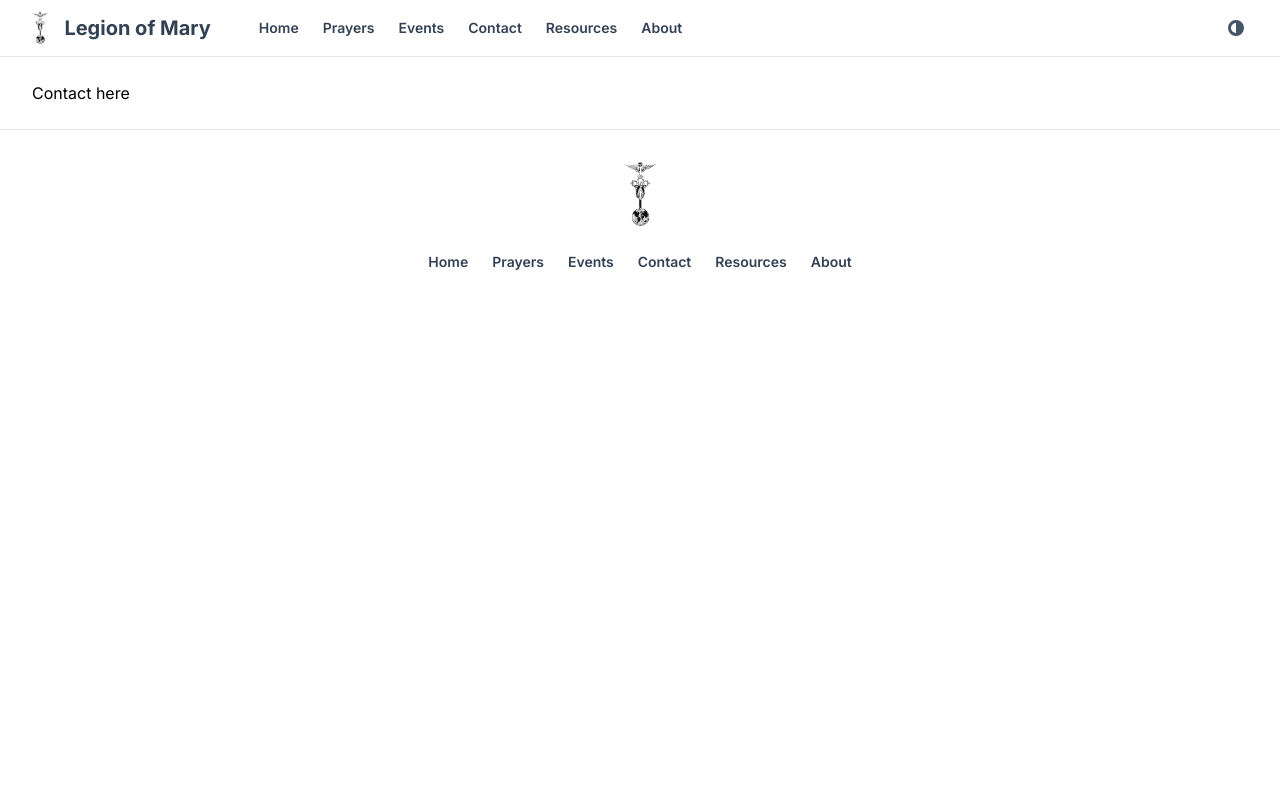
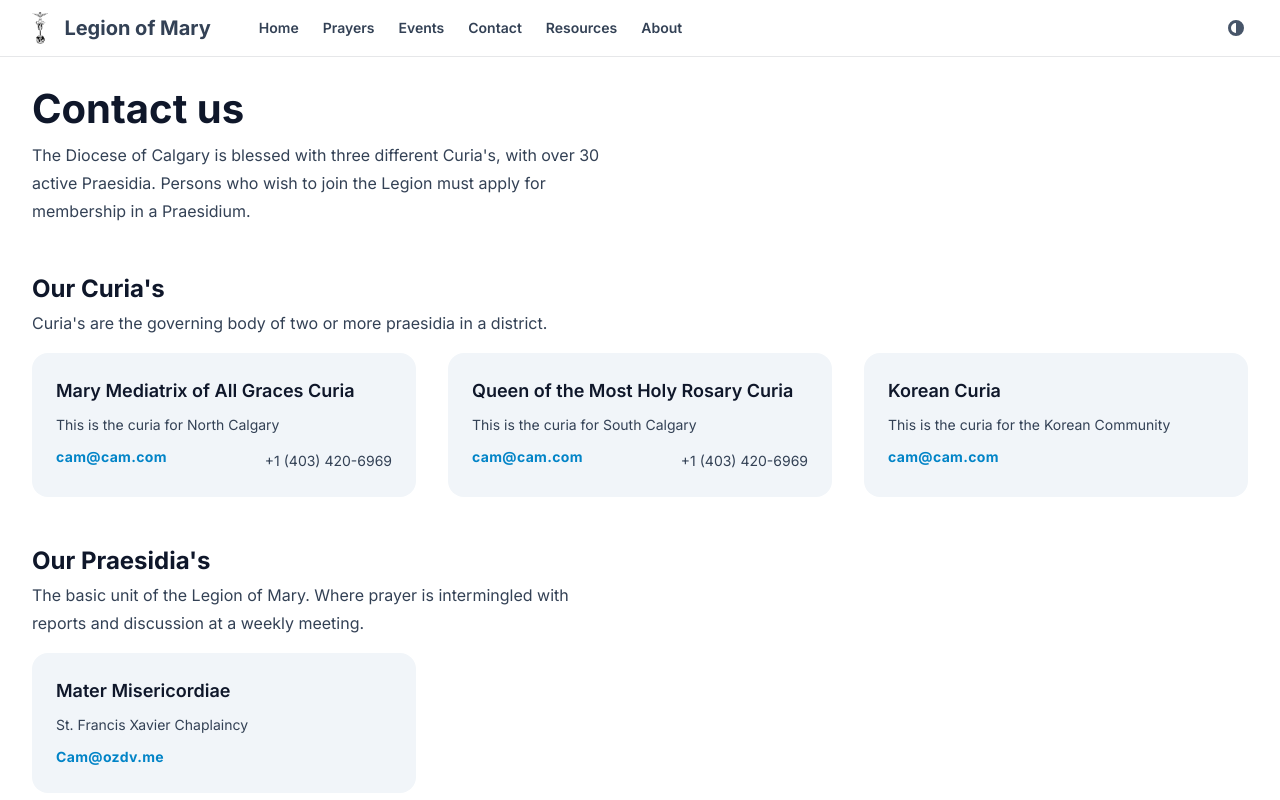
Before and after one commit to ozdv/legion, a Next.js app: page /contact in a window 1280 px wide. Shown: the top 800 px of the page. Built offline with nearby package versions, Linux system fonts and the light colour scheme.

Commit message:
Cards Component & Cotnact Praesidia page

```diff
--- a/src/app/contact/page.tsx
+++ b/src/app/contact/page.tsx
@@ -1,3 +1,4 @@
+import Cards from "@/components/shared/cards";
 import { Container } from "@/components/shared/container";
 import { Metadata } from "next";
 
@@ -7,18 +8,93 @@ export const metadata: Metadata = {
 };
 
 const Contact = () => {
-  // https://tailwindui.com/components/marketing/sections/team-sections
-  // Contact team people / praesidiums ^
-  // contact curias ?
+  const curiaList = [
+    {
+      name: "Mary Mediatrix of All Graces Curia",
+      description: "This is the curia for North Calgary",
+      email: "cam@cam.com",
+      phone: "+1 (403) 420-6969",
+    },
+    {
+      name: "Queen of the Most Holy Rosary Curia",
+      description: "This is the curia for South Calgary",
+      email: "cam@cam.com",
+      phone: "+1 (403) 420-6969",
+    },
+    {
+      name: "Korean Curia",
+      description: "This is the curia for the Korean Community",
+      email: "cam@cam.com",
+    },
+  ];
 
-  // https://tailwindui.com/components/marketing/sections/contact-sections
-  // Contact forms ^
+  const praesidiaList = [
+    {
+      name: "Mater Misericordiae",
+      parish: "St. Francis Xavier Chaplaincy",
+      email: "Cam@ozdv.me",
+      phone: "",
+    },
+  ];
 
   return (
     <Container className="">
-      <div className="flex flex-col">
-        <div>Contact here</div>
-      </div>
+      <section className="space-y-8 sm:space-y-12">
+        <div className="">
+          <h2 className="text-3xl font-bold text-slate-900 dark:text-slate-100 sm:text-4xl">
+            Contact us
+          </h2>
+          <p className="mt-1 max-w-xl text-sm text-slate-700 dark:text-slate-200 sm:text-base">
+            The Diocese of Calgary is blessed with three different Curia&apos;s,
+            with over 30 active Praesidia. Persons who wish to join the Legion
+            must apply for membership in a Praesidium.
+          </p>
+        </div>
+
+        <div className="">
+          <h3 className="text-2xl font-bold text-slate-900 dark:text-slate-100 sm:text-2xl">
+            Our Curia&apos;s
+          </h3>
+          <p className="mt-1 max-w-xl text-sm text-slate-700 dark:text-slate-200 sm:text-base">
+            Curia&apos;s are the governing body of two or more praesidia in a
+            district.
+          </p>
+          <div className="mt-4 grid grid-cols-1 gap-4 sm:grid-cols-2 lg:col-span-3 lg:grid-cols-3 lg:gap-8">
+            {curiaList.map((curia, idx) => (
+              <Cards
+                key={idx}
+                title={curia.name}
+                description={curia.description}
+                email={curia.email}
+                phone={curia.phone}
+              />
+            ))}
+          </div>
+        </div>
+
+        <div className="">
+          <h3 className="text-2xl font-bold text-slate-900 dark:text-slate-100 sm:text-2xl">
+            Our Praesidia&apos;s
+          </h3>
+
+          <p className="mt-1 max-w-xl text-sm text-slate-700 dark:text-slate-200 sm:text-base">
+            The basic unit of the Legion of Mary. Where prayer is intermingled
+            with reports and discussion at a weekly meeting.
+          </p>
+
+          <div className="mt-4 grid grid-cols-1 gap-4 sm:grid-cols-2 lg:col-span-3 lg:grid-cols-3 lg:gap-8">
+            {praesidiaList.map((curia, idx) => (
+              <Cards
+                key={idx}
+                title={curia.name}
+                description={curia.parish}
+                email={curia.email}
+                phone={curia?.phone}
+              />
+            ))}
+          </div>
+        </div>
+      </section>
     </Container>
   );
 };
--- /dev/null
+++ b/src/components/shared/cards.tsx
@@ -0,0 +1,44 @@
+import { Link } from "./link";
+
+type Props = {
+  title: string;
+  description: string;
+  email: string;
+  phone?: string;
+};
+
+const Cards = (props: Props) => {
+  const { title, description, email, phone } = props;
+
+  return (
+    <div className="rounded-2xl bg-slate-100 p-4 dark:bg-slate-800 sm:p-6">
+      <h3 className="text-lg font-semibold text-slate-900 dark:text-slate-100 sm:leading-7">
+        {title}
+      </h3>
+      <p className="mt-2 text-sm text-slate-700 dark:text-slate-200">
+        {description}
+      </p>
+      <dl className="mt-2 flex flex-row justify-between text-sm leading-6">
+        <div>
+          <dt className="sr-only">Email</dt>
+          <dd>
+            <Link
+              className="font-bold tracking-wide text-sky-600 hover:underline"
+              href={`mailto:${email}`}
+            >
+              {email}
+            </Link>
+          </dd>
+        </div>
+        {phone && (
+          <div className="mt-1">
+            <dt className="sr-only">Phone number</dt>
+            <dd className="text-slate-700 dark:text-slate-200">{phone}</dd>
+          </div>
+        )}
+      </dl>
+    </div>
+  );
+};
+
+export default Cards;
```
